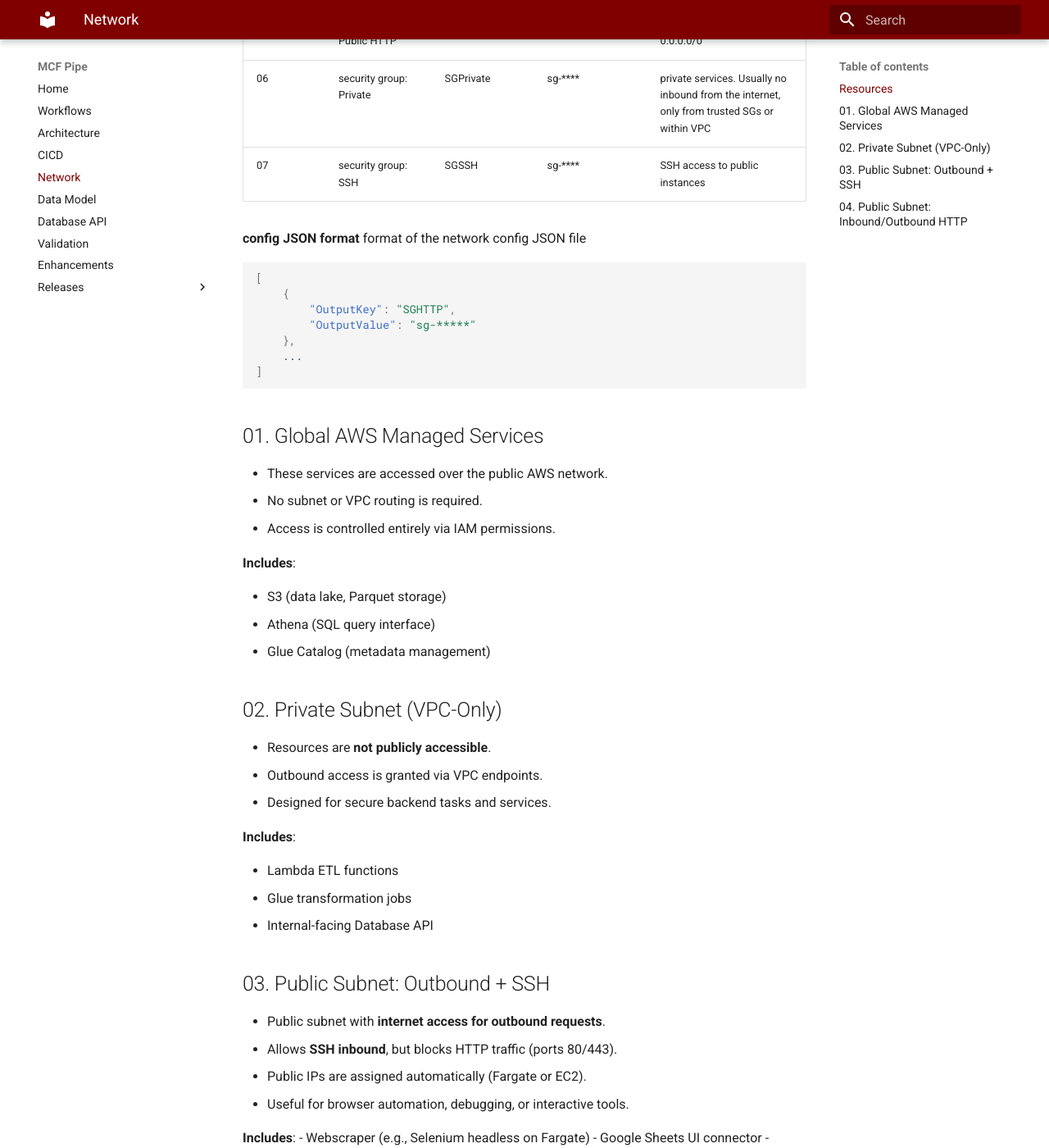
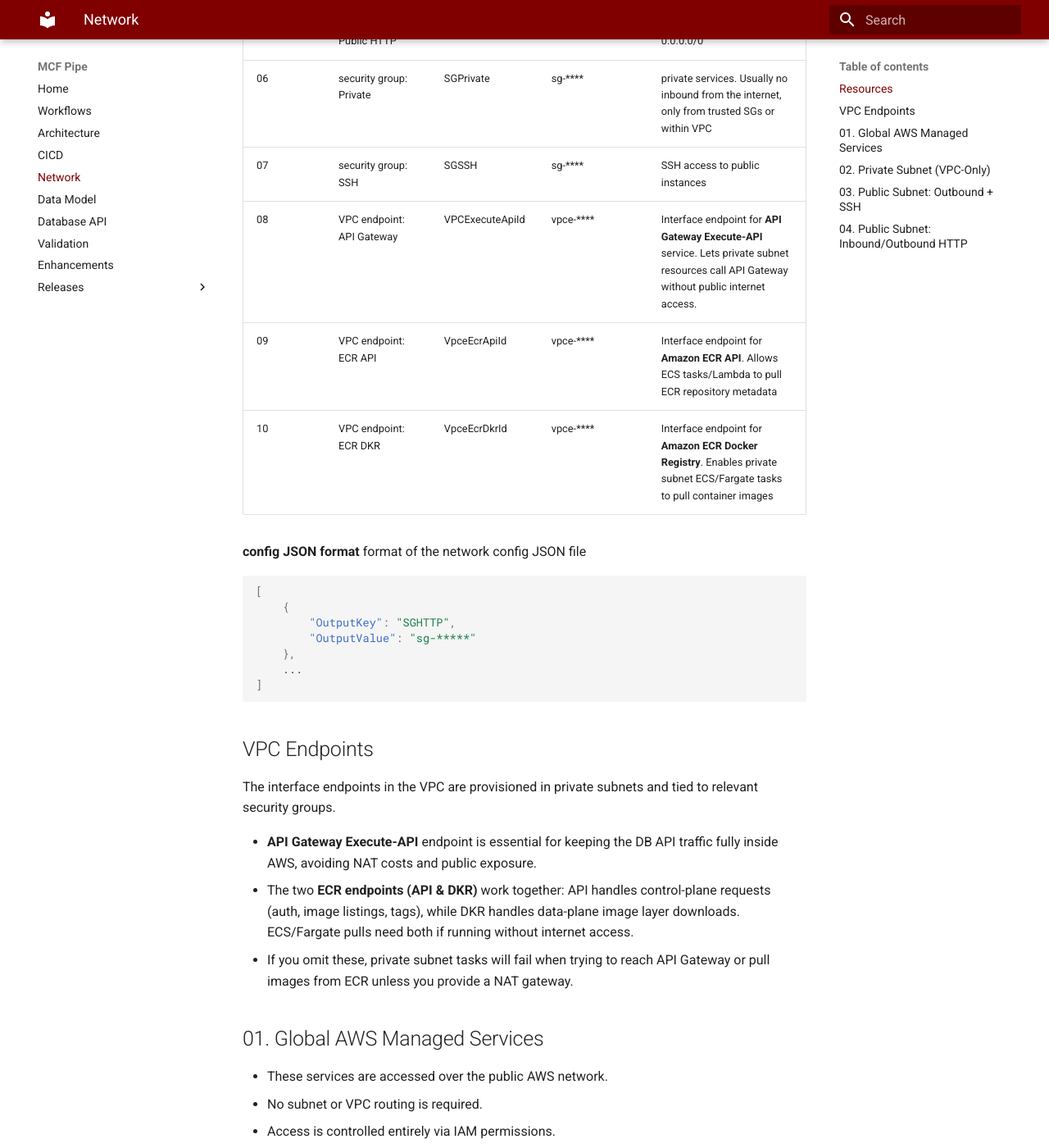
Before and after one commit to yayfalafels/mcfpipe, an MkDocs documentation site: the page built from docs/network.md, in a window 1280 px wide and 1400 px high, scrolled down 1376 px. Shown: the whole window at 82% size. Built offline with MkDocs 1.6.1 and Material for MkDocs 9.7.7, drawn with Linux system fonts in a browser that asks for light colours.

````diff
--- a/docs/network.md
+++ b/docs/network.md
@@ -29,6 +29,9 @@ parameters stored in network config JSON artifact `mcfpipe/aws/network/network_c
 | 05 | security group: Public HTTP | SGHTTP | sg-**** | Inbound: 80/443 from 0.0.0.0/0 |
 | 06 | security group: Private | SGPrivate | sg-**** |private services. Usually no inbound from the internet, only from trusted SGs or within VPC |
 | 07 | security group: SSH | SGSSH |  sg-**** | SSH access to public instances |
+| 08 | VPC endpoint: API Gateway | VPCExecuteApiId |  vpce-**** | Interface endpoint for **API Gateway Execute-API** service. Lets private subnet resources call API Gateway without public internet access. |
+| 09 | VPC endpoint: ECR API | VpceEcrApiId |  vpce-**** | Interface endpoint for **Amazon ECR API**. Allows ECS tasks/Lambda to pull ECR repository metadata |
+| 10 | VPC endpoint: ECR DKR | VpceEcrDkrId |  vpce-**** | Interface endpoint for **Amazon ECR Docker Registry**. Enables private subnet ECS/Fargate tasks to pull container images |
 
 __config JSON format__
 format of the network config JSON file
@@ -43,6 +46,13 @@ format of the network config JSON file
 ]
 ```
 
+## VPC Endpoints
+
+The interface endpoints in the VPC are provisioned in private subnets and tied to relevant security groups.
+
+- **API Gateway Execute-API** endpoint is essential for keeping the DB API traffic fully inside AWS, avoiding NAT costs and public exposure.
+- The two **ECR endpoints (API & DKR)** work together: API handles control-plane requests (auth, image listings, tags), while DKR handles data-plane image layer downloads. ECS/Fargate pulls need both if running without internet access.
+ - If you omit these, private subnet tasks will fail when trying to reach API Gateway or pull images from ECR unless you provide a NAT gateway.
 
 ## 01. Global AWS Managed Services
 
````
Also changed, not shown: dev/releases/011_dbapi.md (+17 -1 lines), docs/cicd.md (+58 -14 lines).
